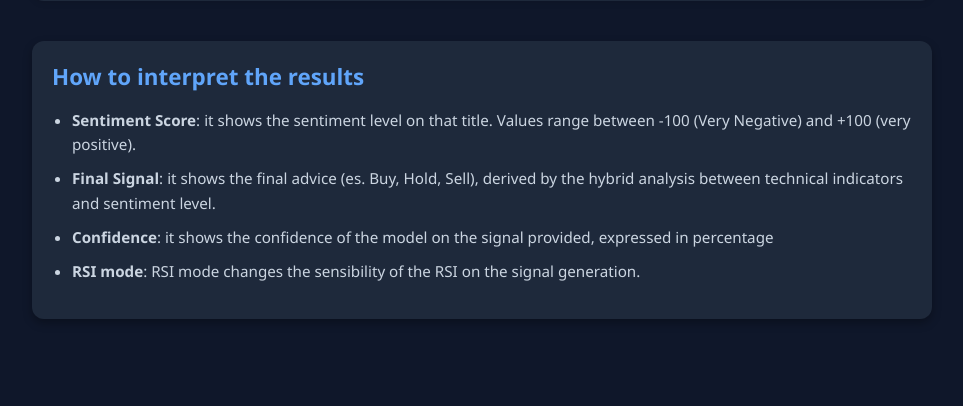
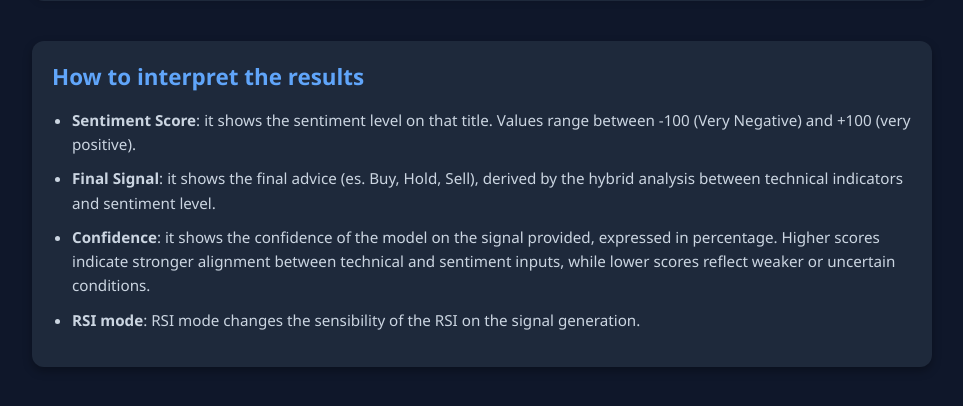
Before and after one commit to elia-semeraro/Hybrid-Trading-Advisor, a Flask app: page / in a window 1280 px wide. Shown: the part 336-742 px from the top of the page, without its empty margins (158-1121 px from the left). Run offline with Flask 3, Linux system fonts and the light colour scheme.

Commit message:
Update index.html

```diff
--- a/templates/index.html
+++ b/templates/index.html
@@ -77,7 +77,8 @@
       <ul class="info-list">
         <li><strong>Sentiment Score</strong>: it shows the sentiment level on that title. Values range between -100 (Very Negative) and +100 (very positive).</li>
         <li><strong>Final Signal</strong>: it shows the final advice (es. Buy, Hold, Sell), derived by the hybrid analysis between technical indicators and sentiment level.</li>
-        <li><strong>Confidence</strong>: it shows the confidence of the model on the signal provided, expressed in percentage</li>
+        <li><strong>Confidence</strong>: it shows the confidence of the model on the signal provided, expressed in percentage. Higher scores indicate stronger alignment between technical and sentiment inputs,
+ while lower scores reflect weaker or uncertain conditions.</li>
         <li><strong>RSI mode</strong>: RSI mode changes the sensibility of the RSI on the signal generation.</li>
       </ul>
     </div>
```
